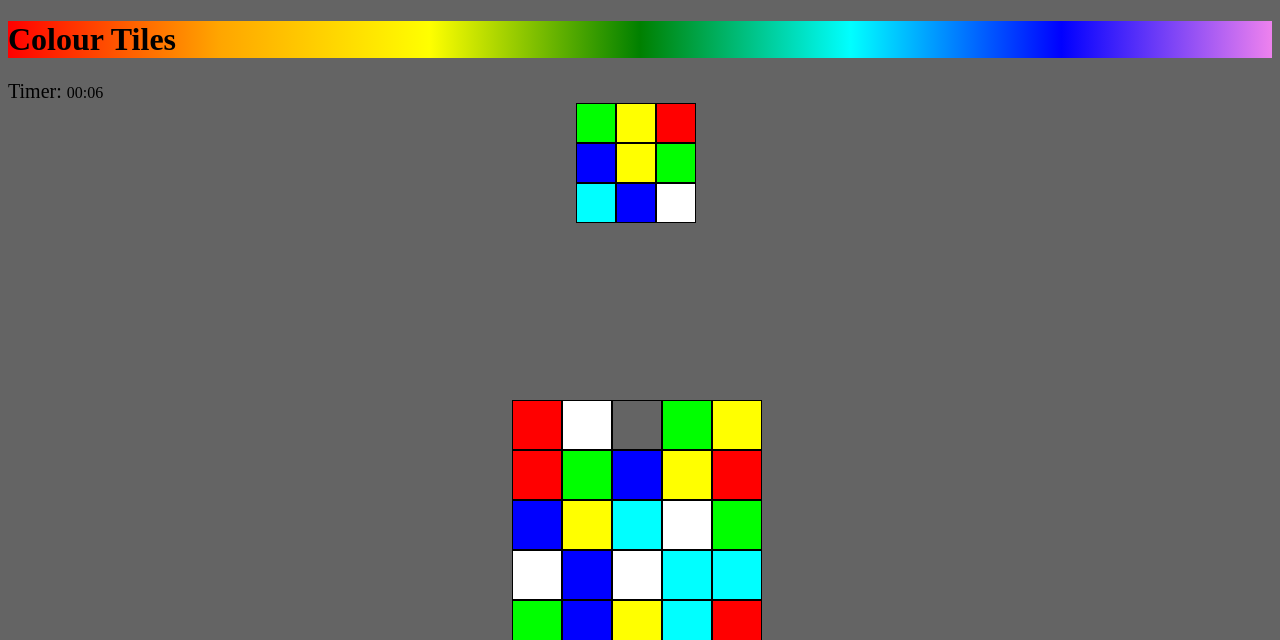
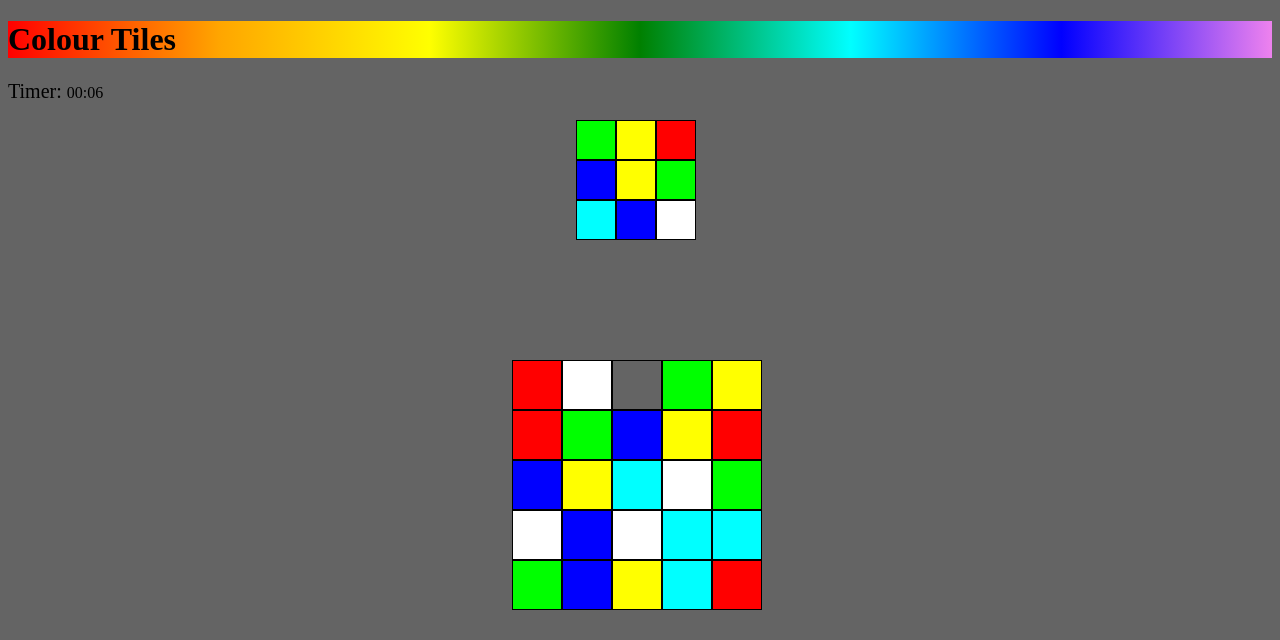
Before and after one commit to kaarthik21/Delta-Tasks, a PHP site: page / in a window 1280 px wide. Shown: the top 640 px of the page. Run offline with PHP 8.4, Linux system fonts and the light colour scheme.

Commit message:
Update style.css

```diff
--- a/webDev/task1/style.css
+++ b/webDev/task1/style.css
@@ -26,19 +26,20 @@ h1{
 }
 
 #score{
-    size:50px;
+    size:0px;
 }
 
 #timer{
-    margin:10;
+    margin:0;
 }
 
 #pattern_board{
+    top:15%;
     left:45%;
 }
 
 #player_board{
-    top:50%;
+    top:45%;
     left:40%;
     transform:translate(-50%, -50%);
 }
```
